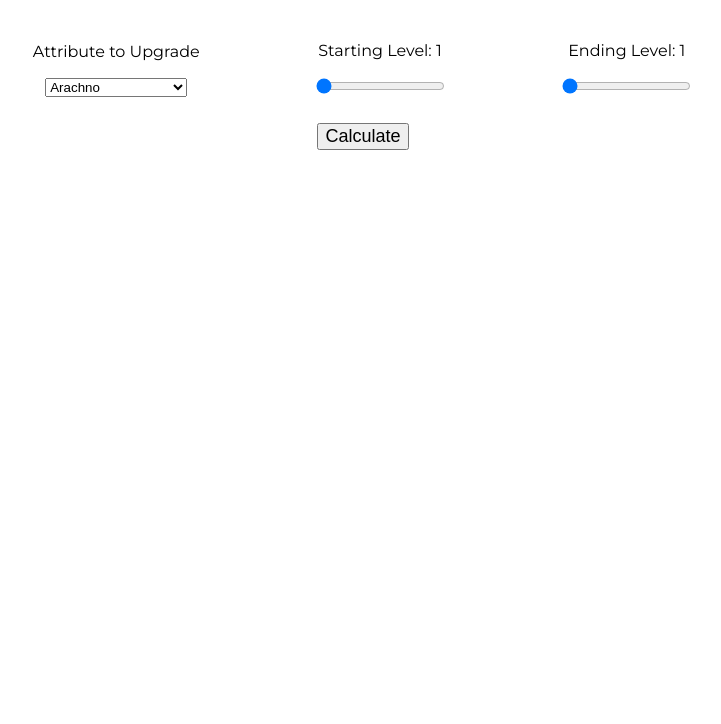
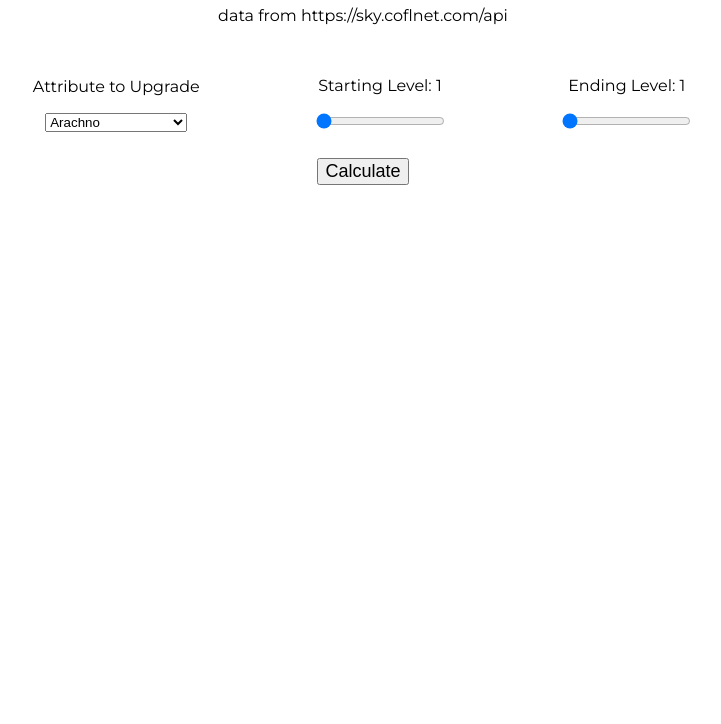
Before and after one commit to hoch98/attribute-calculator, a plain HTML site: page index.html in a window 1280 px wide. Shown: the part 76-800 px from the top of the page, without its empty margins (277-998 px from the left). Drawn offline with Linux system fonts and the light colour scheme.

Commit message:
added coflnet credits

```diff
--- a/index.html
+++ b/index.html
@@ -12,6 +12,7 @@
     <h1>
         Attribute Upgrading Calculator
     </h1>
+    <p style="text-align: center;">data from https://sky.coflnet.com/api</p>
     <br>
     <div id="inputSelectors">
         <div id="attributeSelectorContainer">
```
